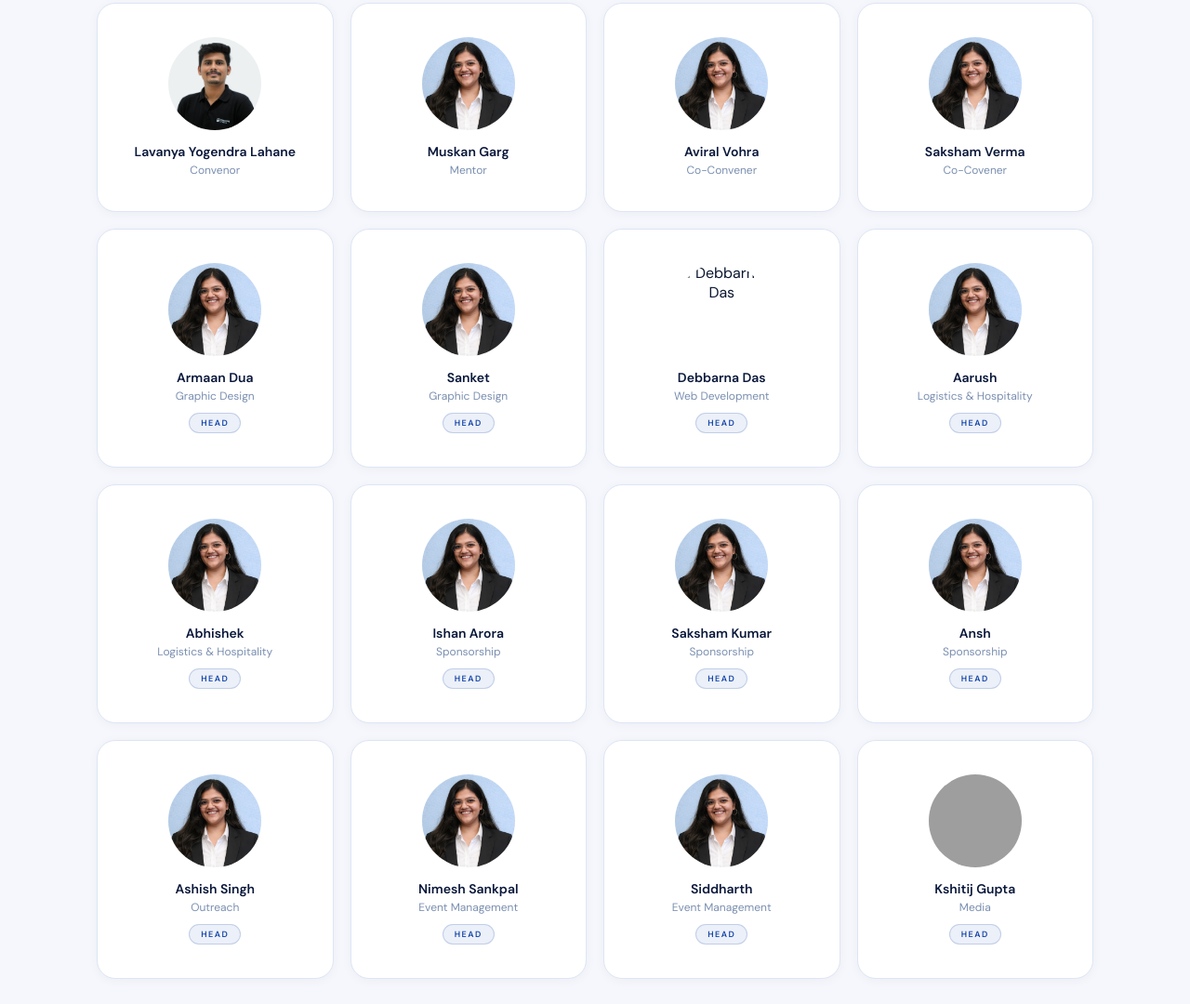
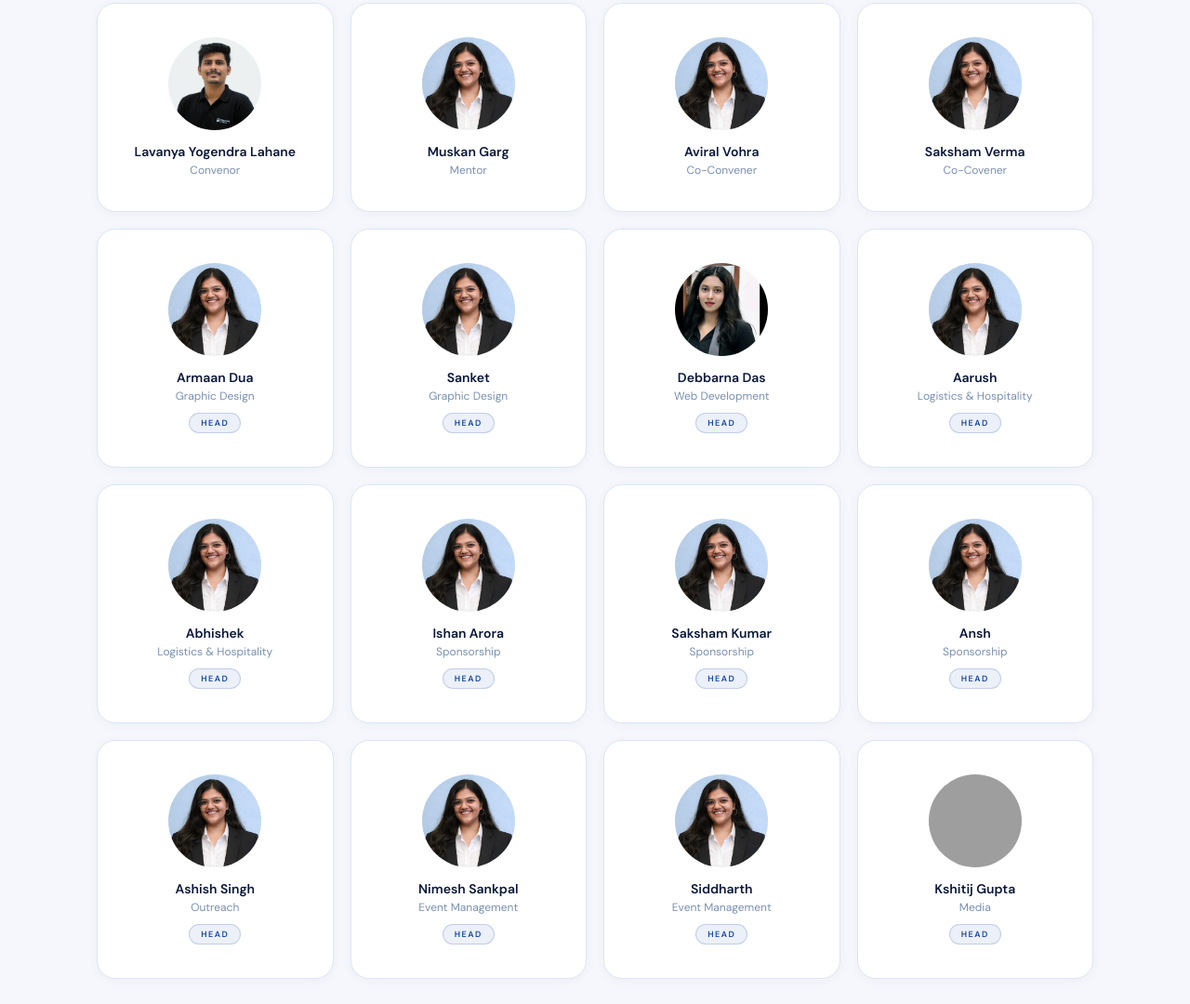
Before and after one commit to debbarna/financesummit, a plain HTML site: page team.html in a window 1280 px wide. Shown: the part 1311-2391 px from the top of the page at 93% size. Drawn offline with Linux system fonts and the light colour scheme; grey boxes are pictures that could not be loaded.

Commit message:
Update team.html

```diff
--- a/team.html
+++ b/team.html
@@ -161,7 +161,7 @@ nav{position:fixed;top:3px;left:0;right:0;z-index:100;padding:0 64px;height:66px
       <div class="team-card tc-blue reveal d1"><div class="team-av"><img src="images/Muskan Garg.png" alt="Muskan Garg"></div><div class="team-name">Saksham Verma</div><div class="team-role">Co-Covener</div></div>
       <div class="team-card tc-blue reveal d1"><div class="team-av"><img src="images/Muskan Garg.png" alt="Muskan Garg"></div><div class="team-name">Armaan Dua</div><div class="team-role">Graphic Design</div><span class="team-badge" style="background:rgba(20,70,168,0.08);color:var(--blue);border:1px solid rgba(20,70,168,0.2)">Head</span></div>
       <div class="team-card tc-blue reveal d1"><div class="team-av"><img src="images/Muskan Garg.png" alt="Muskan Garg"></div><div class="team-name">Sanket</div><div class="team-role">Graphic Design</div><span class="team-badge" style="background:rgba(20,70,168,0.08);color:var(--blue);border:1px solid rgba(20,70,168,0.2)">Head</span></div>
-      <div class="team-card tc-blue reveal d1"><div class="team-av"><img src="images/debbarna.png" alt="Debbarna Das"></div><div class="team-name">Debbarna Das</div><div class="team-role">Web Development</div><span class="team-badge" style="background:rgba(20,70,168,0.08);color:var(--blue);border:1px solid rgba(20,70,168,0.2)">Head</span></div>
+      <div class="team-card tc-blue reveal d1"><div class="team-av"><img src="images/debbarna.jpg" alt="Debbarna Das"></div><div class="team-name">Debbarna Das</div><div class="team-role">Web Development</div><span class="team-badge" style="background:rgba(20,70,168,0.08);color:var(--blue);border:1px solid rgba(20,70,168,0.2)">Head</span></div>
       <div class="team-card tc-blue reveal d1"><div class="team-av"><img src="images/Muskan Garg.png" alt="Muskan Garg"></div><div class="team-name">Aarush</div><div class="team-role">Logistics & Hospitality</div><span class="team-badge" style="background:rgba(20,70,168,0.08);color:var(--blue);border:1px solid rgba(20,70,168,0.2)">Head</span></div>
       <div class="team-card tc-blue reveal d1"><div class="team-av"><img src="images/Muskan Garg.png" alt="Muskan Garg"></div><div class="team-name">Abhishek</div><div class="team-role">Logistics & Hospitality</div><span class="team-badge" style="background:rgba(20,70,168,0.08);color:var(--blue);border:1px solid rgba(20,70,168,0.2)">Head</span></div>
       <div class="team-card tc-blue reveal d1"><div class="team-av"><img src="images/Muskan Garg.png" alt="Muskan Garg"></div><div class="team-name">Ishan Arora</div><div class="team-role">Sponsorship</div><span class="team-badge" style="background:rgba(20,70,168,0.08);color:var(--blue);border:1px solid rgba(20,70,168,0.2)">Head</span></div>
```
